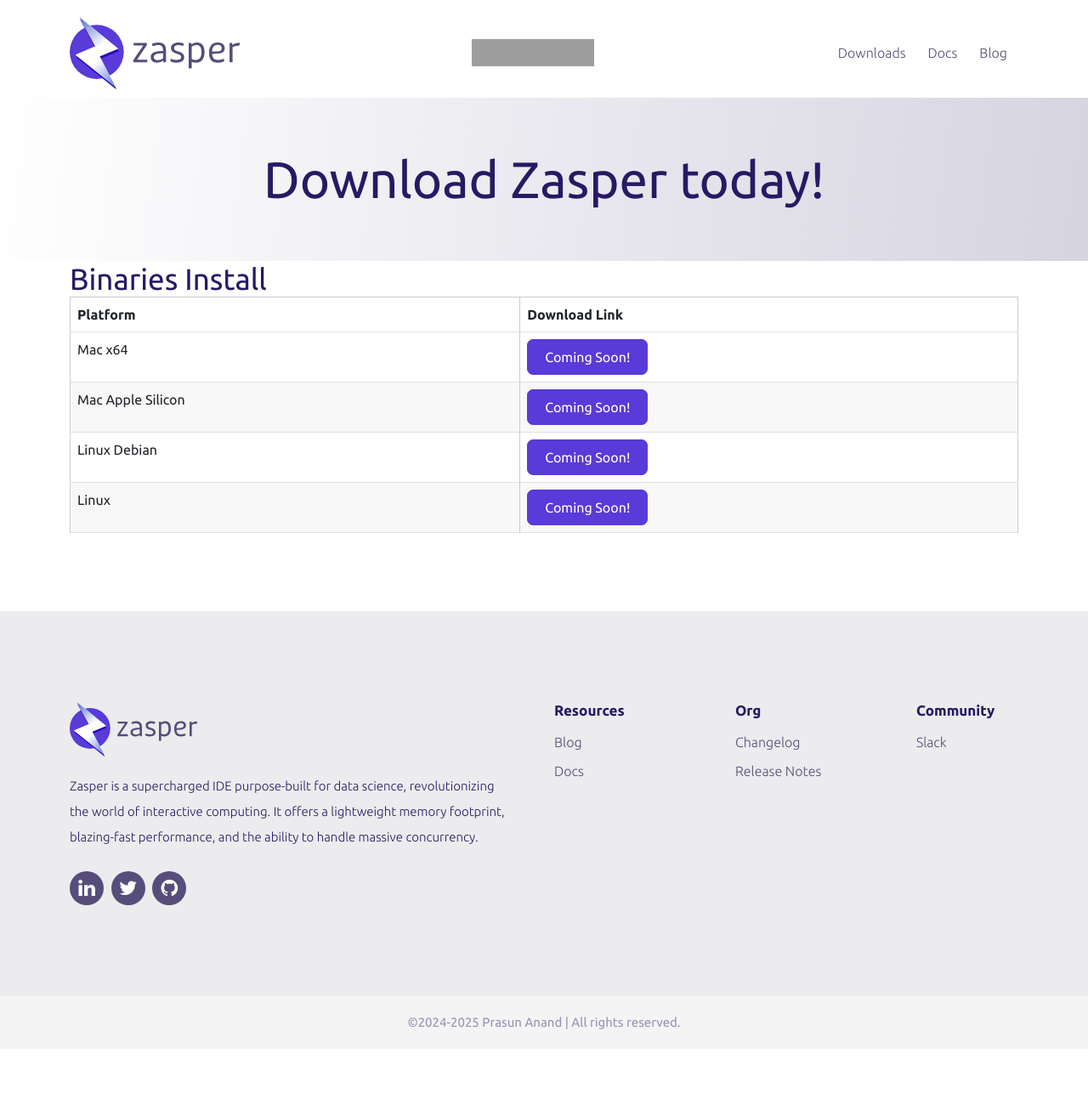
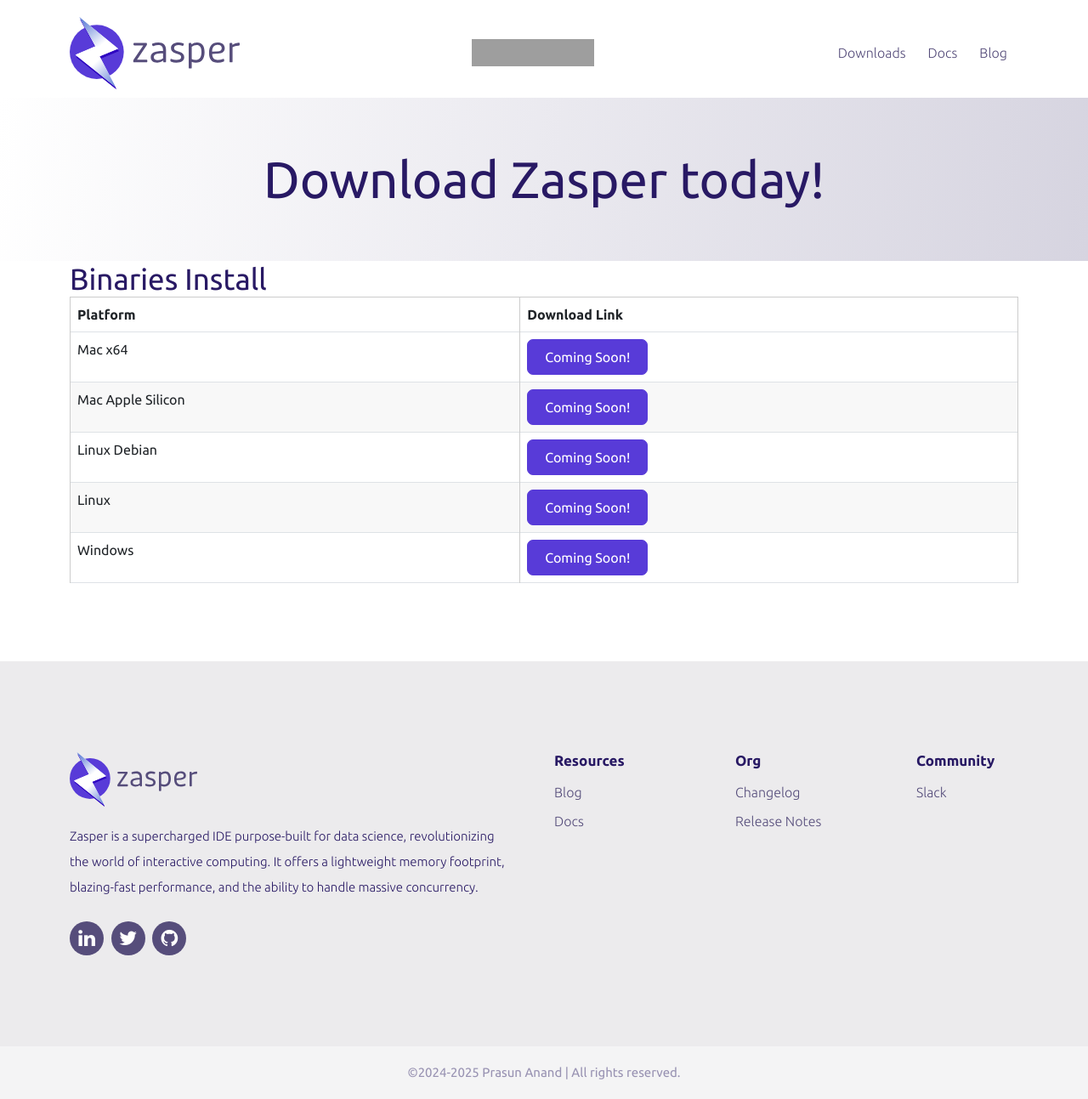
Before and after one commit to zasper-io/zasper-io.github.io, a Jekyll site: the page built from downloads.markdown, in a window 1280 px wide. Shown: the whole page at 85% size. Built offline with Jekyll 4.4.1, drawn with Linux system fonts in a browser that asks for light colours; nearby versions of some CDN libraries; before the commit the page ends 1234 px from its top, so only the background shows below that; grey boxes are pictures that could not be loaded.

Commit message:
add windows row

```diff
--- a/_layouts/downloads.html
+++ b/_layouts/downloads.html
@@ -56,6 +56,13 @@
                   class="btn-bg" target="_blank">Coming Soon!</a>
               </td>
             </tr>
+            <tr>
+              <td>Windows</td>
+              <td>
+                <a href="https://github.com/zasper-io/zasper/releases/download/v0.0.1/zasper-0.0.1-windows.zip"
+                  class="btn-bg" target="_blank">Coming Soon!</a>
+              </td>
+            </tr>
           </tbody>
         </table>
 
```
